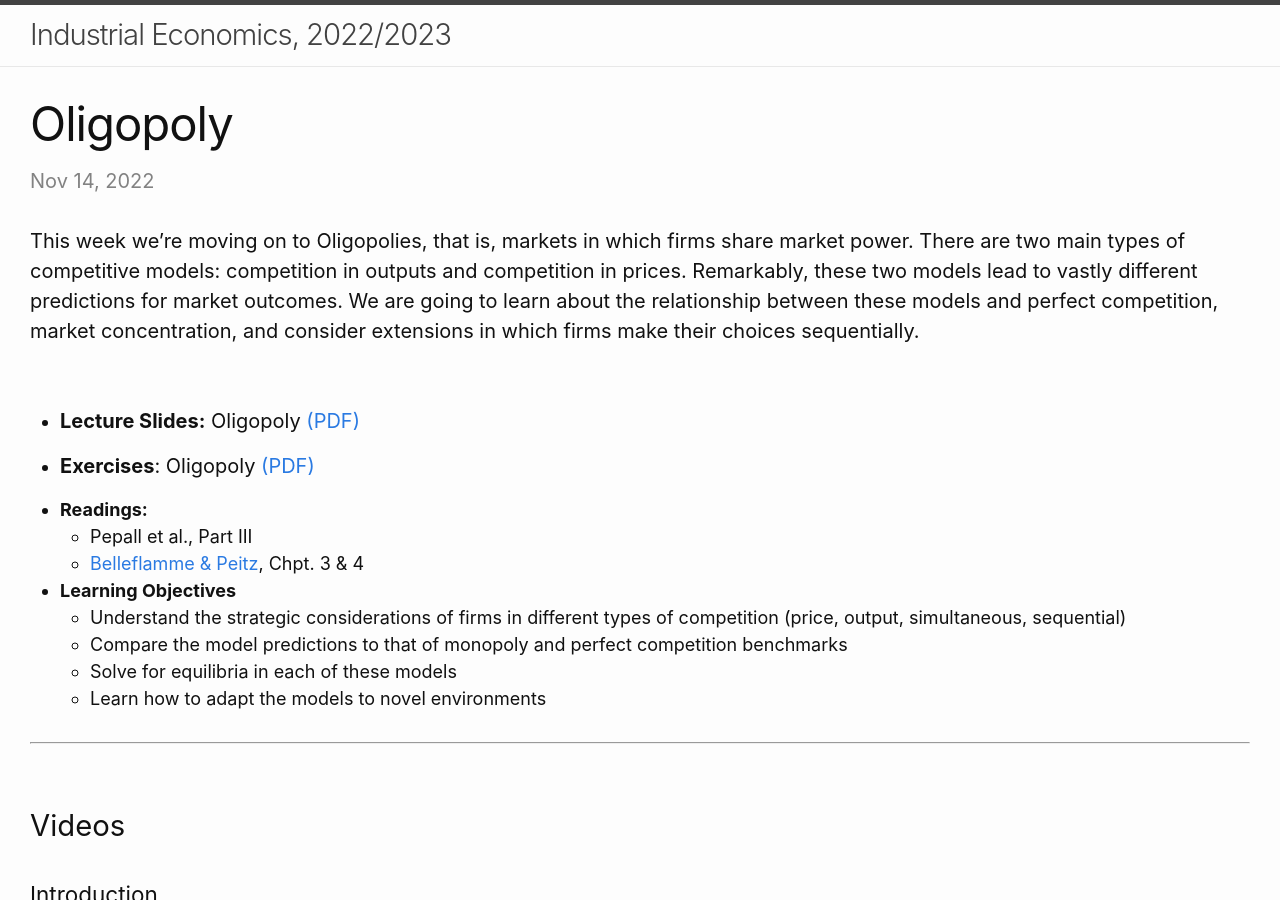
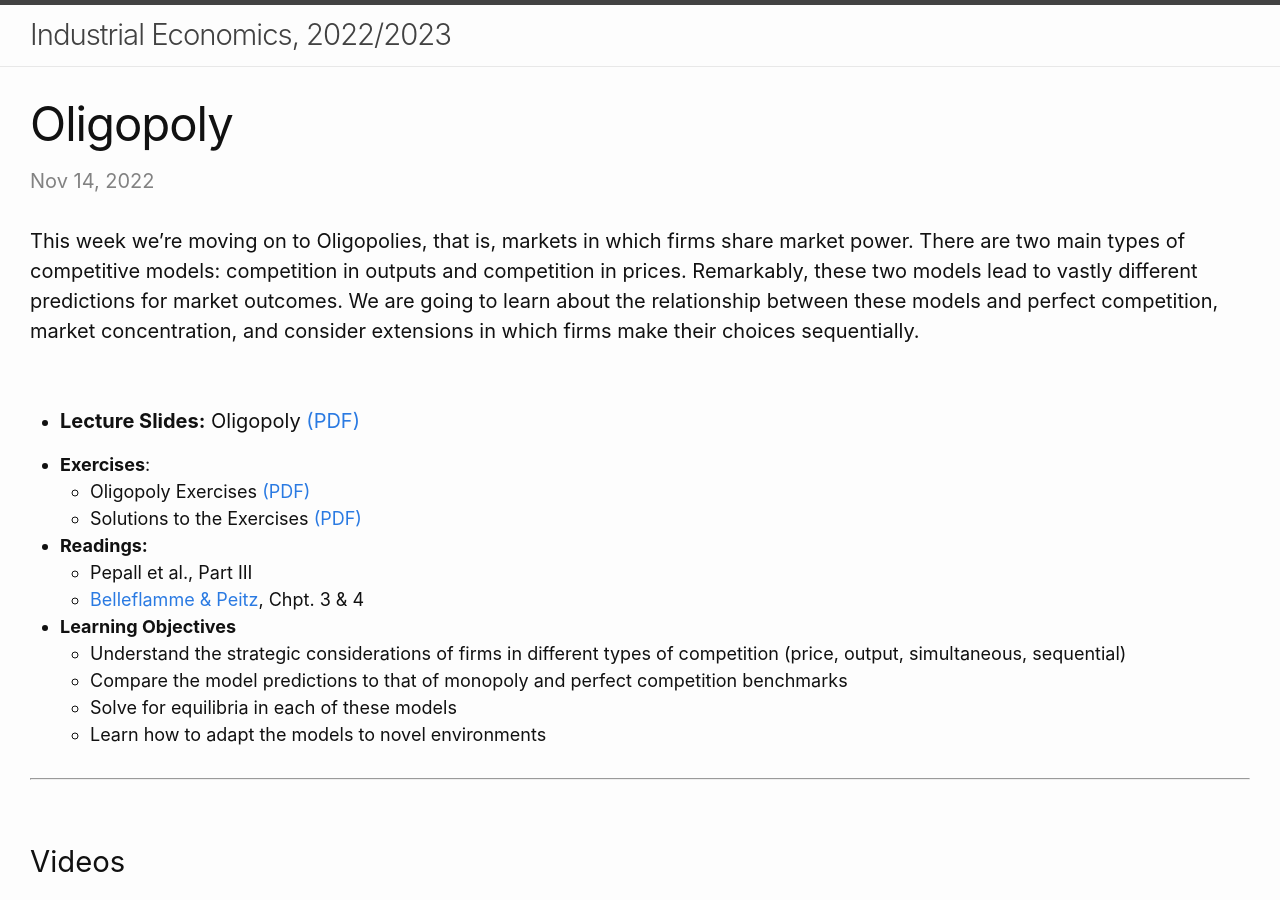
Before and after one commit to DrPeteAWag/Industrial2022, a Jekyll site: the page built from _posts/2022-11-14-5.md, in a window 1280 px wide and 900 px high. Built offline with Jekyll 4.4.1, drawn with Linux system fonts in a browser that asks for light colours.

Commit message:
Update 2022-11-14-5.md

```diff
--- a/_posts/2022-11-14-5.md
+++ b/_posts/2022-11-14-5.md
@@ -15,7 +15,9 @@ This week we're moving on to Oligopolies, that is, markets in which firms share
 
 - **Lecture Slides:**  Oligopoly [(PDF)](https://drive.google.com/uc?export=download&id=12hYDTo0HSSU3phqaEcrhp5CBasj9BfR2)
 
-- **Exercises**: Oligopoly [(PDF)](https://drive.google.com/uc?export=download&id=1tpM6uSbXxFPydrRzC3yDALL4-vh-wY1f)
+- **Exercises**:
+  - Oligopoly Exercises [(PDF)](https://drive.google.com/uc?export=download&id=1tpM6uSbXxFPydrRzC3yDALL4-vh-wY1f)
+  - Solutions to the Exercises [(PDF)](https://drive.google.com/uc?export=download&id=1ayjIqvsLOzIR7SRHv87aCb8sMTj1XjXT)
 
 -  **Readings:**
    - Pepall et al., Part III
```
